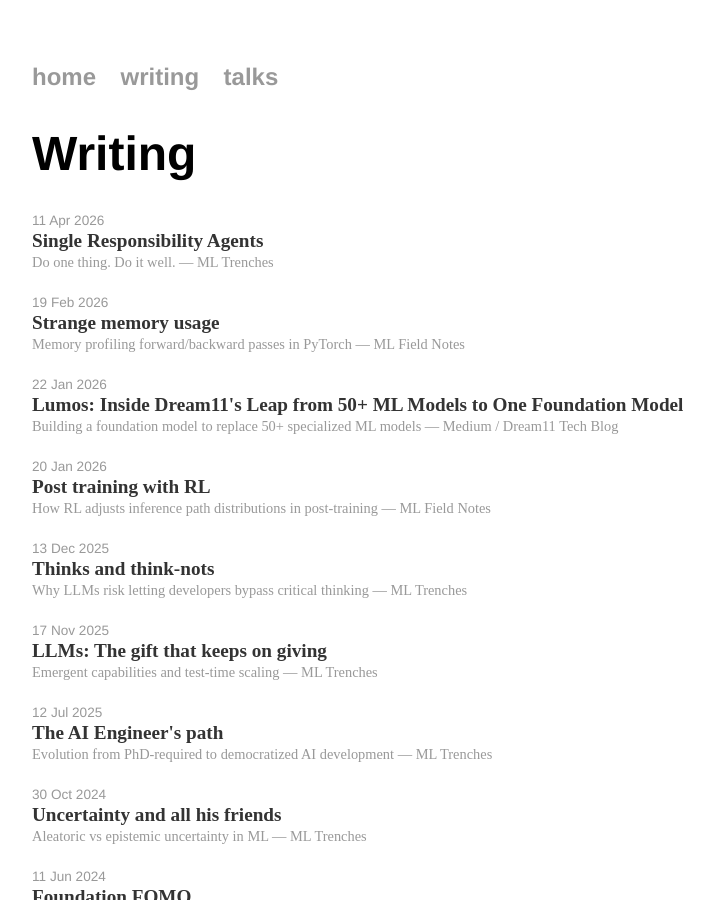
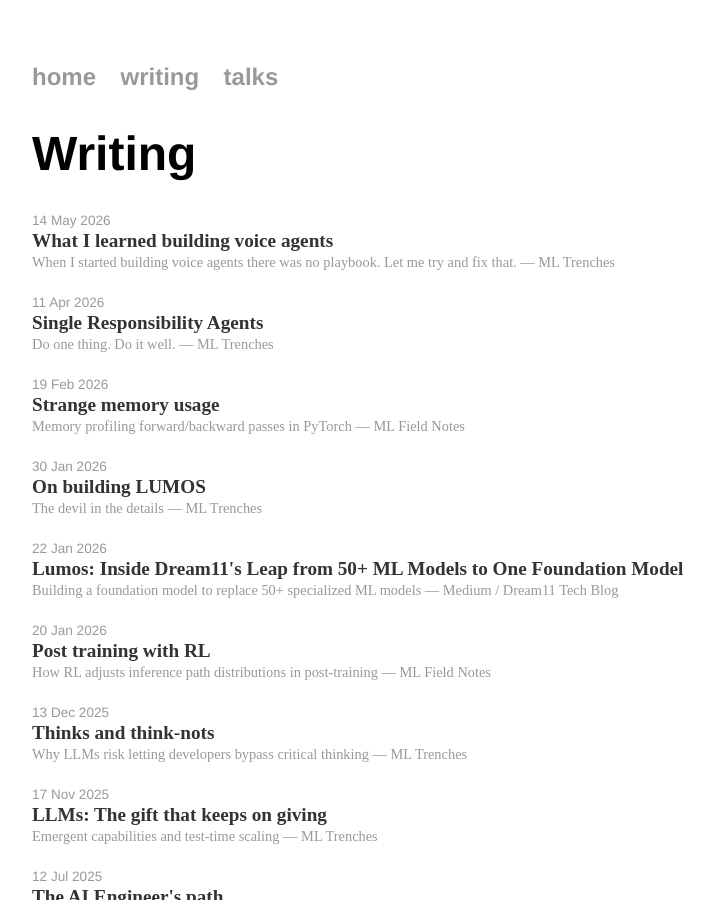
Before and after one commit to dhruvnigam93/dhruvnigam93.github.io, a Jekyll site: the page built from writing/index.html, in a window 1280 px wide and 900 px high. Shown: the whole window, without its empty margins (208-921 px from the left). Built offline with Jekyll 4.4.1, drawn with Linux system fonts in a browser that asks for light colours.

Commit message:
add voice agents and LUMOS ML Trenches posts to writing page

```diff
--- a/writing/index.html
+++ b/writing/index.html
@@ -5,6 +5,12 @@ title: Writing
 <h1>Writing</h1>
 
 <div class="writing-list">
+
+	<div class="writing-entry">
+		<span class="writing-date">14 May 2026</span>
+		<a class="writing-title" href="https://mltrenches.substack.com/p/what-i-learned-building-voice-agents">What I learned building voice agents</a>
+		<span class="writing-byline">When I started building voice agents there was no playbook. Let me try and fix that. — ML Trenches</span>
+	</div>
 
 	<div class="writing-entry">
 		<span class="writing-date">11 Apr 2026</span>
@@ -16,6 +22,12 @@ title: Writing
 		<span class="writing-date">19 Feb 2026</span>
 		<a class="writing-title" href="https://mlfieldnotes.substack.com/p/strange-memory-usage">Strange memory usage</a>
 		<span class="writing-byline">Memory profiling forward/backward passes in PyTorch — ML Field Notes</span>
+	</div>
+
+	<div class="writing-entry">
+		<span class="writing-date">30 Jan 2026</span>
+		<a class="writing-title" href="https://mltrenches.substack.com/p/on-building-lumos-foundation-models">On building LUMOS</a>
+		<span class="writing-byline">The devil in the details — ML Trenches</span>
 	</div>
 
 	<div class="writing-entry">
```
